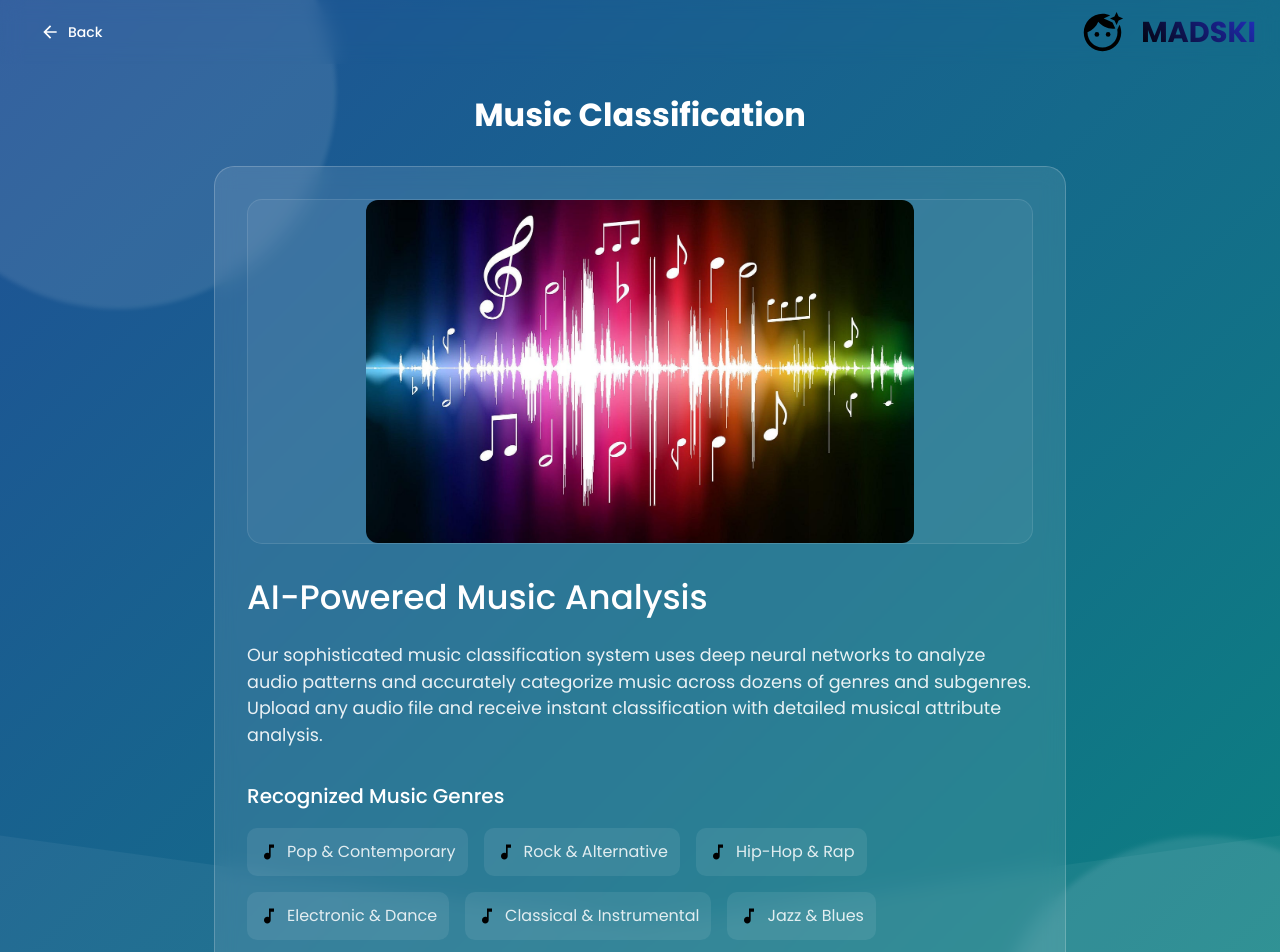
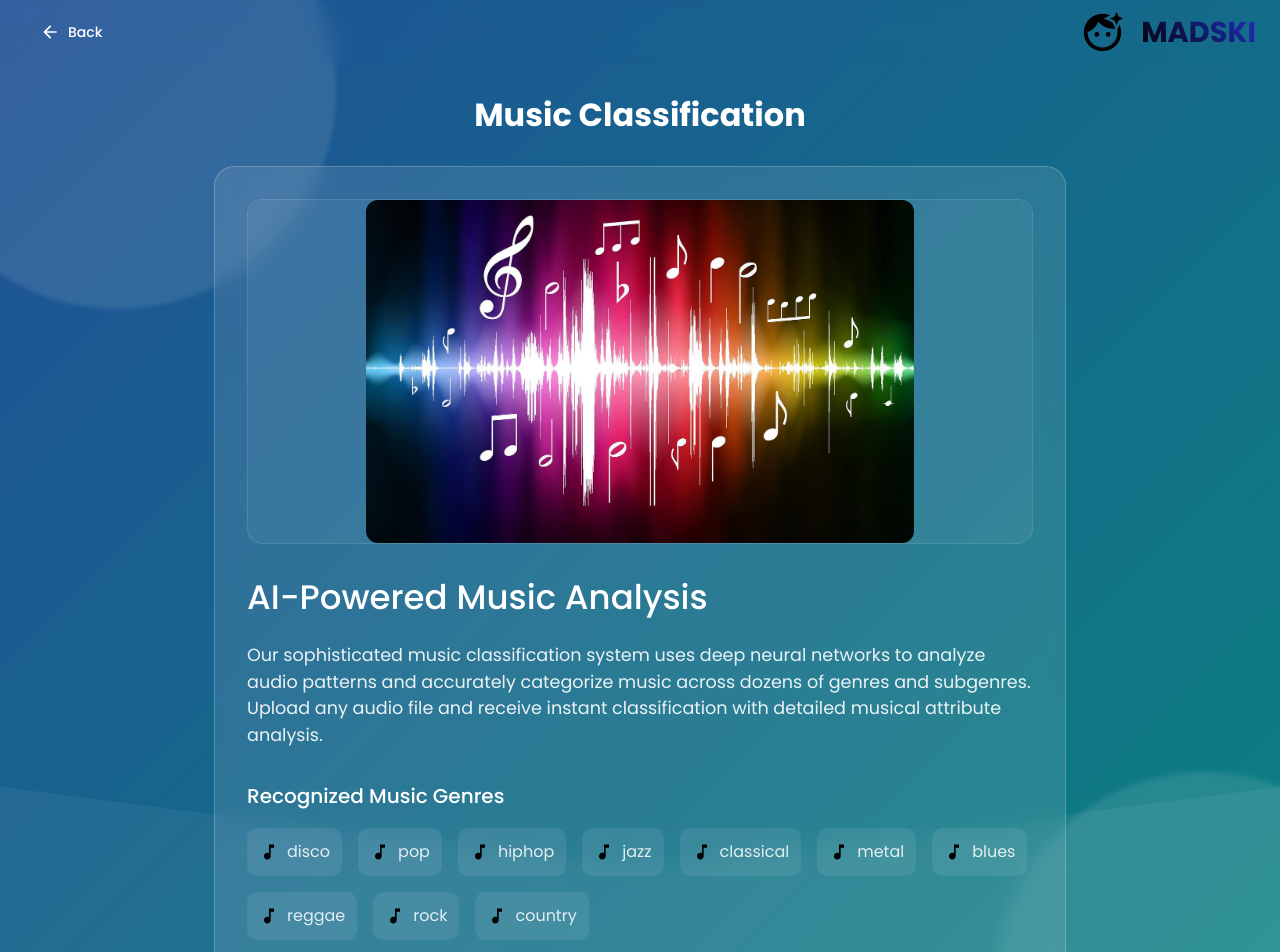
Before and after one commit to Axwaizee/MADSKI, a React (Vite) app: page /info-music in a window 1280 px wide. Shown: the top 952 px of the page. Built offline with nearby package versions, Linux system fonts and the light colour scheme; no server answers.

Commit message:
updated music genres list in frontend info

```diff
--- a/src/components/MusicClassification.jsx
+++ b/src/components/MusicClassification.jsx
@@ -87,15 +87,7 @@ const Logo = styled(motion.div)(({ theme }) => ({
   },
 }));
 
-const musicGenres = [
-  'Pop & Contemporary',
-  'Rock & Alternative',
-  'Hip-Hop & Rap',
-  'Electronic & Dance',
-  'Classical & Instrumental',
-  'Jazz & Blues',
-  'World Music',
-];
+const musicGenres = ['disco','pop', 'hiphop', 'jazz', 'classical', 'metal', 'blues', 'reggae', 'rock', 'country'];
 
 export default function MusicClassification() {
   const navigate = useNavigate();
```
